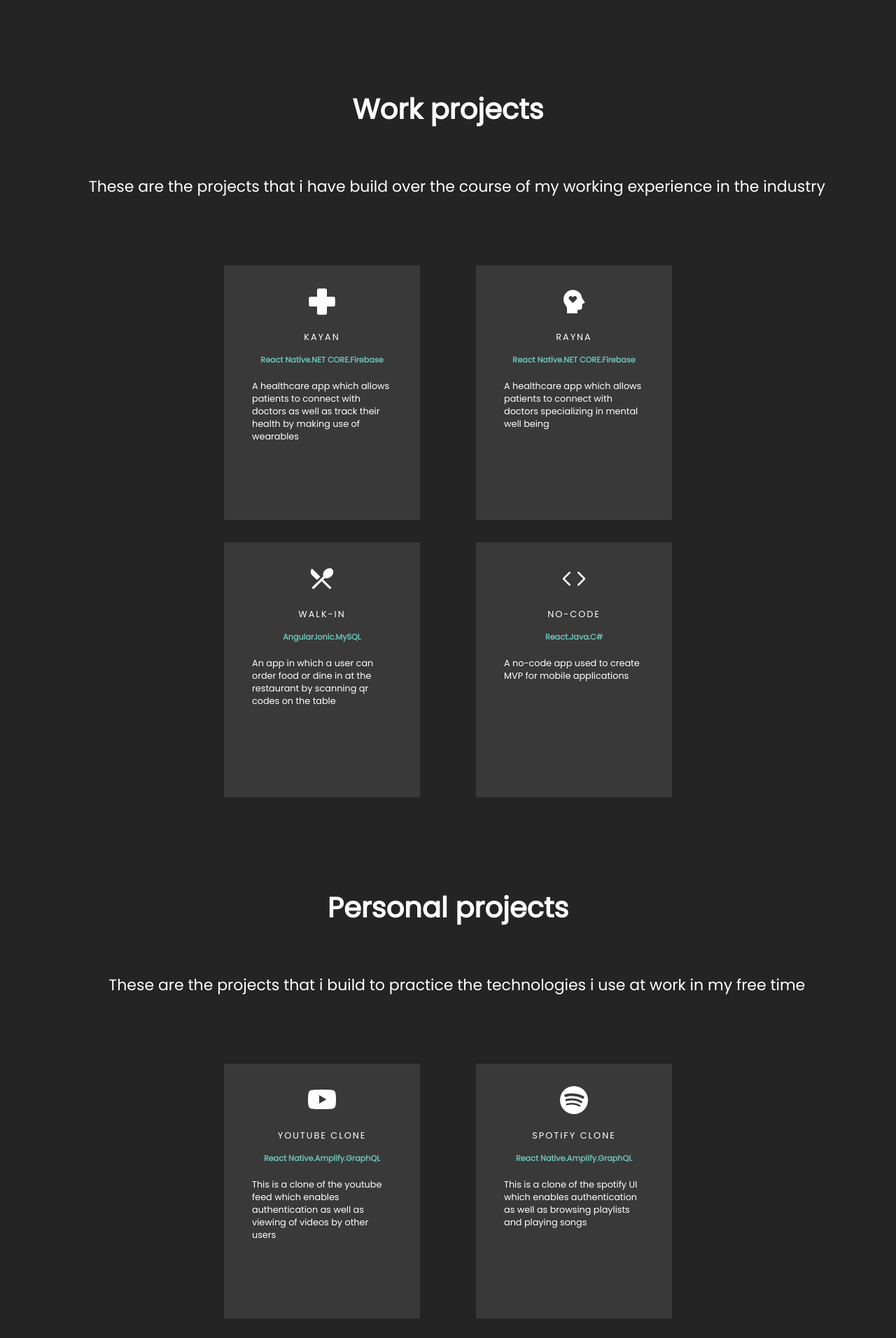
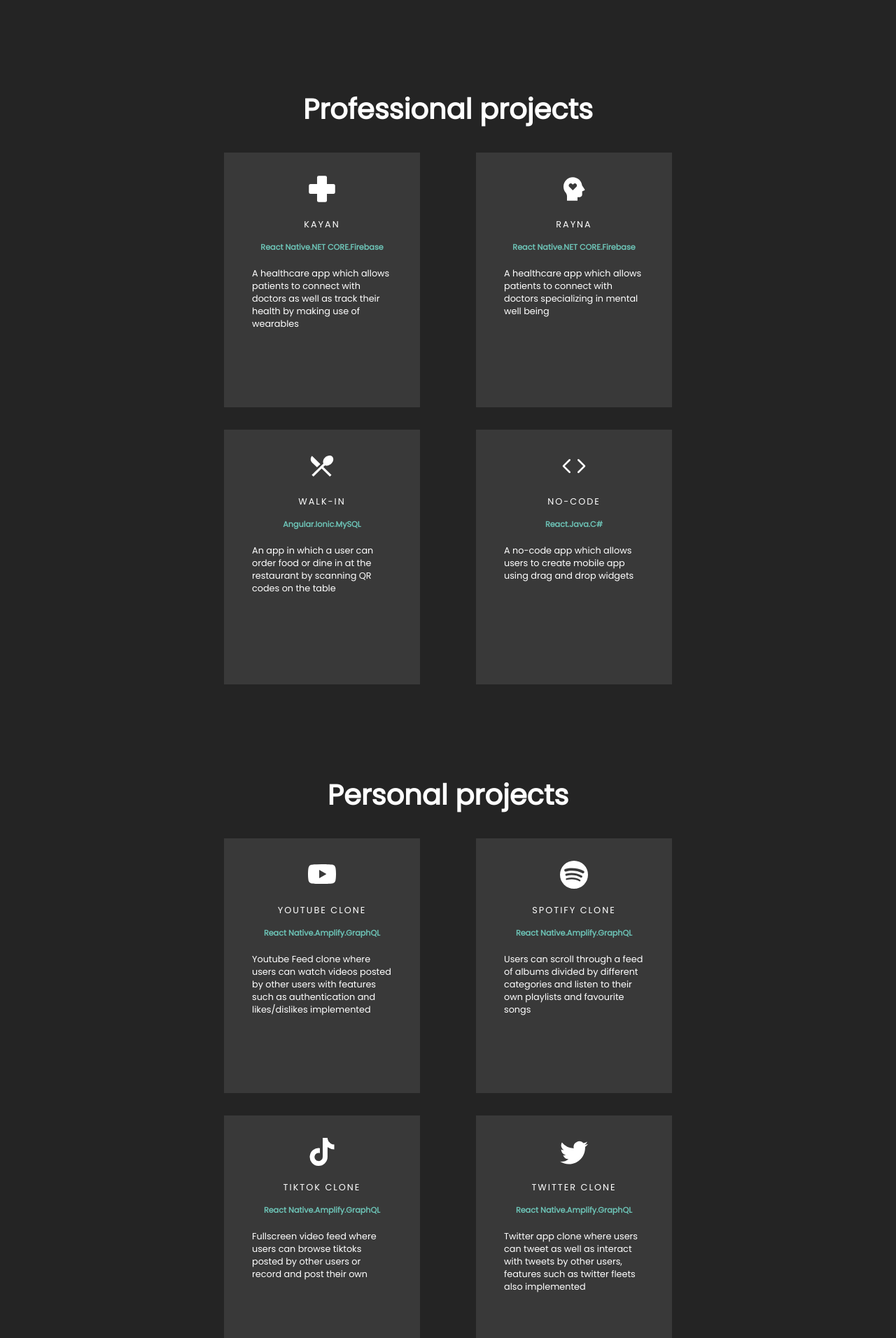
Before and after one commit to AnubhavSaxena42/portfolio, a React (Create React App) app: page / in a window 1280 px wide. Shown: the part 3568-5480 px from the top of the page at 70% size. Built offline with nearby package versions, Linux system fonts and the light colour scheme.

Commit message:
data fixed

```diff
--- a/src/components/ProjectListComponent/ProjectList.css
+++ b/src/components/ProjectListComponent/ProjectList.css
@@ -14,10 +14,7 @@
 .project-type-desc {
   color: white;
   font-size: 22px;
-  margin-top: 2%;
-  margin-left: 2%;
-  margin-bottom: 2%;
-  padding: 3%;
+
 }
 .info-text{
   justify-content:center;
--- a/src/data/data.js
+++ b/src/data/data.js
@@ -25,7 +25,7 @@ import { IoMdRestaurant } from "react-icons/io";
 import { RiMentalHealthFill } from "react-icons/ri";
 export const personalProjects = {
   type: "Personal projects",
-  desc: "These are the projects that i build to practice the technologies i use at work in my free time",
+  desc: "",
   projects: [
     {
       id: "yt",
@@ -34,7 +34,7 @@ export const personalProjects = {
       icon: () => <BsYoutube color={"white"} size={40} />,
       tags: "React Native.Amplify.GraphQL",
       description:
-        "This is a clone of the youtube feed which enables authentication as well as viewing of videos by other users",
+        "Youtube Feed clone where users can watch videos posted by other users with features such as authentication and likes/dislikes implemented",
       skills: [react, expo, typescript, amplify, graphql],
       screens: [yt1, yt2],
     },
@@ -45,7 +45,7 @@ export const personalProjects = {
       icon: () => <BsSpotify color={"white"} size={40} />,
       tags: "React Native.Amplify.GraphQL",
       description:
-        "This is a clone of the spotify UI which enables authentication as well as browsing playlists and playing songs",
+        "Users can scroll through a feed of albums divided by different categories and listen to their own playlists and favourite songs",
       skills: [react, expo, typescript, amplify, graphql, appsync],
       screens: [sp1],
     },
@@ -56,7 +56,7 @@ export const personalProjects = {
       type: "Personal",
       icon: () => <FaTiktok color={"white"} size={40} />,
       description:
-        "This is a clone of the Tiktok UI which enables authentication as well as viewing tiktoks posted by others",
+        "Fullscreen video feed where users can browse tiktoks posted by other users or record and post their own",
       skills: [react, expo, javascript, amplify, graphql, appsync],
       screens: [tt1, tt2],
     },
@@ -67,15 +67,15 @@ export const personalProjects = {
       type: "Personal",
       icon: () => <BsTwitter color={"white"} size={40} />,
       description:
-        "This is a clone of the Youtube UI which enables authentication as well as viewing tweets by other users",
+        "Twitter app clone where users can tweet as well as interact with tweets by other users, features such as twitter fleets also implemented",
       skills: [react, expo, typescript, amplify, graphql, appsync],
       screens: [tw1, tw2],
     },
   ],
 };
 export const workProjects = {
-  type: "Work projects",
-  desc: "These are the projects that i have build over the course of my working experience in the industry",
+  type: "Professional projects",
+  desc: "",
   projects: [
     {
       id: "ka",
@@ -106,7 +106,7 @@ export const workProjects = {
       icon: () => <IoMdRestaurant color={"white"} size={40} />,
       tags: "Angular.Ionic.MySQL",
       description:
-        "An app in which a user can order food or dine in at the restaurant by scanning qr codes on the table ",
+        "An app in which a user can order food or dine in at the restaurant by scanning QR codes on the table ",
       skills: [angular, ionic, mysql],
       screens: [yt1, yt2],
     },
@@ -116,7 +116,7 @@ export const workProjects = {
       type: "Work",
       icon: () => <BsCode color={"white"} size={40} />,
       tags: "React.Java.C#",
-      description: "A no-code app used to create MVP for mobile applications",
+      description: "A no-code app which allows users to create mobile app using drag and drop widgets",
       skills: [react, netcore, csharp],
       screens: [yt1, yt2],
     },
@@ -163,7 +163,7 @@ export const allprojects = [
     type: "Work",
     icon: () => <BsCode color={"white"} size={40} />,
     tags: "React.Java.C#",
-    description: "A no-code app used to create MVP for mobile applications",
+    description: "A no-code app which allows users to create mobile app using drag and drop widgets",
     skills: [react, netcore, csharp],
     screens: [yt1, yt2],
   },
```
